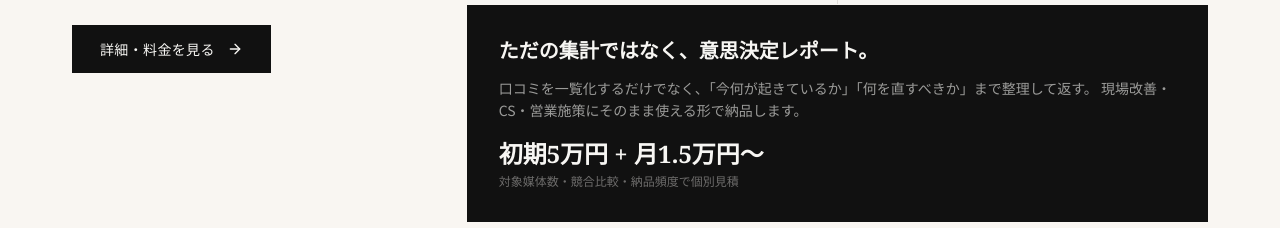
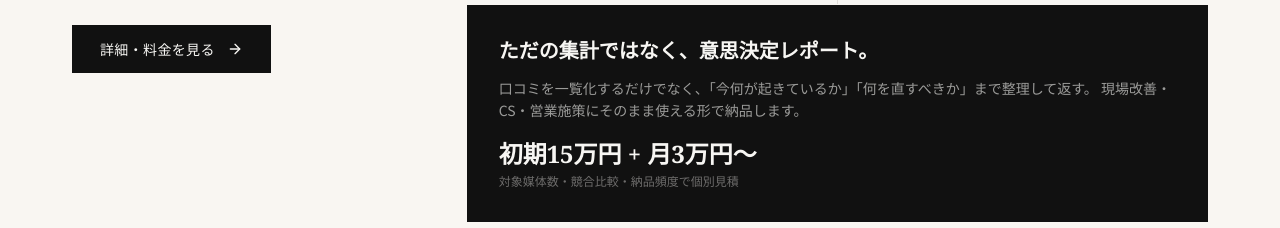
Before and after one commit to MaururuTakumi/qucikcliplp, a React (Vite) app: page / in a window 1280 px wide. Shown: the part 2880-3108 px from the top of the page. Built offline with nearby package versions, Linux system fonts and the light colour scheme.

Commit message:
fix: 口コミAI料金 初期5万→15万、月1.5万→3万

```diff
--- a/src/pages/HomePage.tsx
+++ b/src/pages/HomePage.tsx
@@ -349,7 +349,7 @@ const HomePage: React.FC = () => {
                   口コミを一覧化するだけでなく、「今何が起きているか」「何を直すべきか」まで整理して返す。
                   現場改善・CS・営業施策にそのまま使える形で納品します。
                 </p>
-                <div className="font-serif text-2xl font-bold">初期5万円 + 月1.5万円〜</div>
+                <div className="font-serif text-2xl font-bold">初期15万円 + 月3万円〜</div>
                 <p className="text-cream/40 text-xs mt-1 font-mono">対象媒体数・競合比較・納品頻度で個別見積</p>
               </div>
             </div>
```
